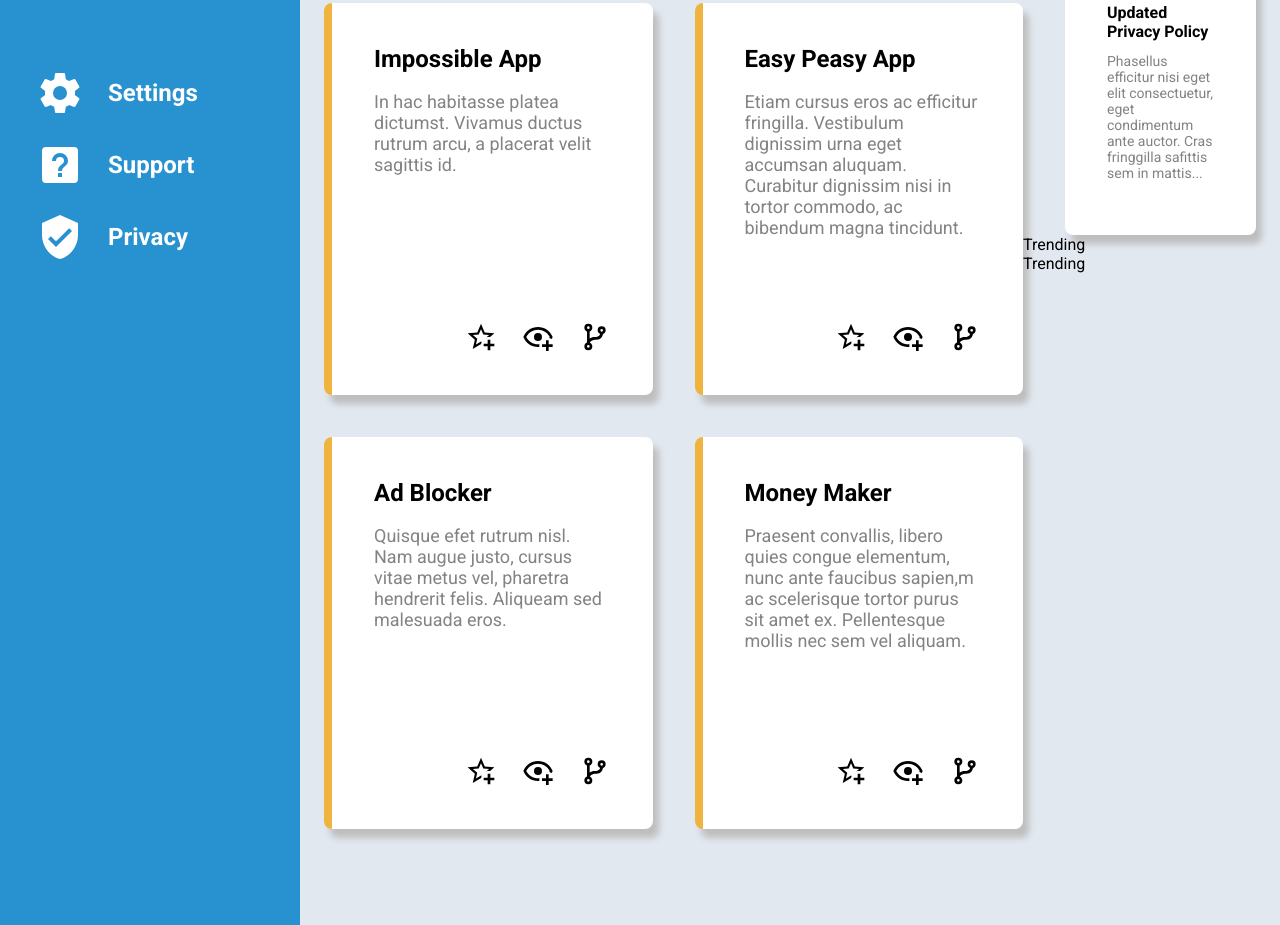
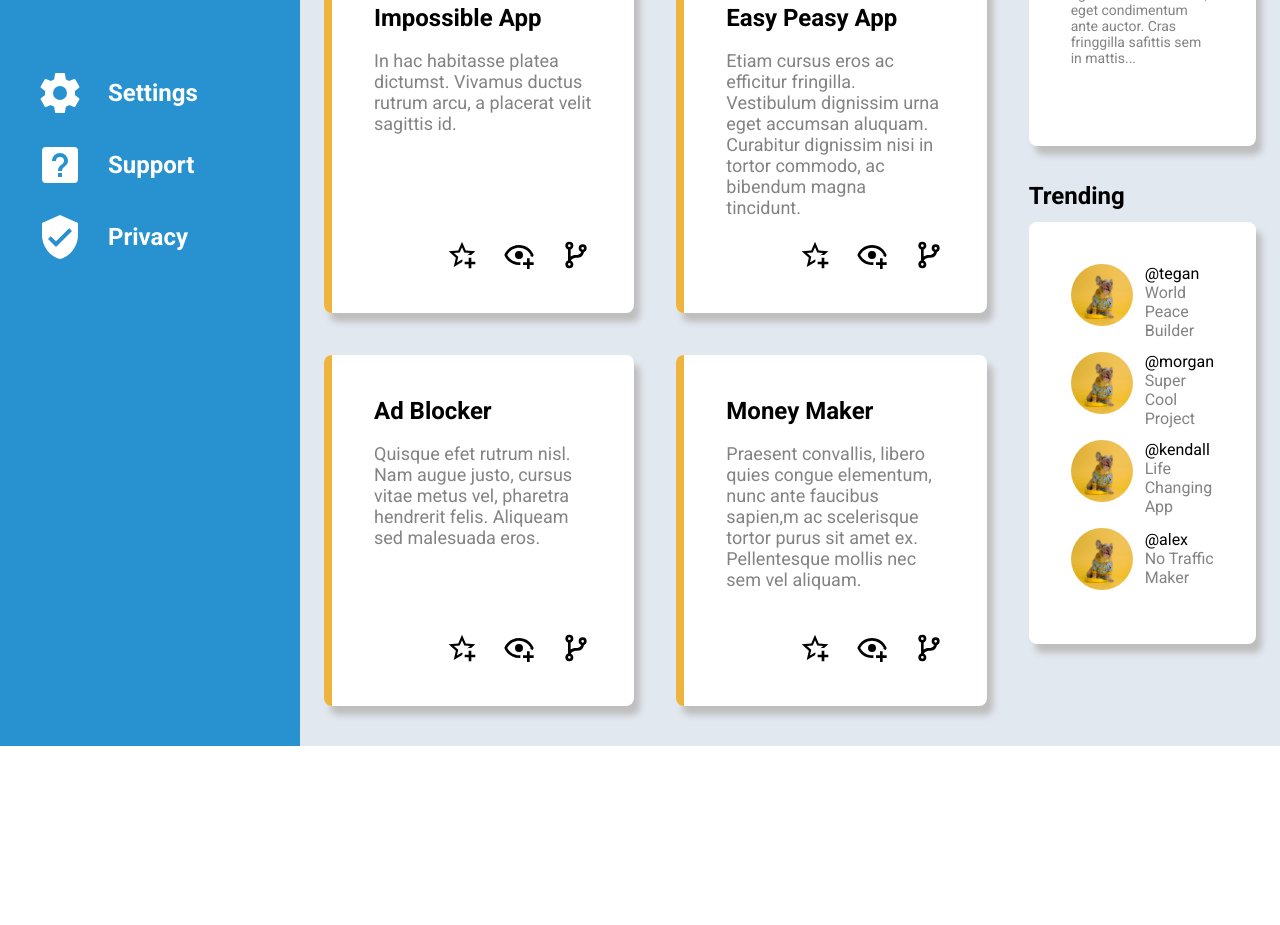
Before and after one commit to sateda/TOP-dashboard, a plain HTML site: page index.html in a window 1280 px wide. Shown: the part 777-1702 px from the top of the page. After the commit the page ends 1523 px from the top, so only its background shows below. Drawn offline with Linux system fonts and the light colour scheme.

Commit message:
Dashboard finished

```diff
--- a/index.html
+++ b/index.html
@@ -153,12 +153,40 @@
                     <p class="announcement-text">Phasellus efficitur nisi eget elit consectuetur, eget condimentum ante auctor. Cras fringgilla safittis sem in mattis...</p>
                 </div>
             </div>
-            <div class="tending">
-                <div class="trending-title">
-                    Trending
+            <div class="trending-container">
+                <div class="content-title" id="trending">
+                        Trending
                 </div>
                 <div class="trending-card">
-                    Trending
+                    <div class="trending-item">
+                        <img class="avatar" src="./assets/karsten-winegeart-6V6JC0zvpgc-unsplash.jpg" alt="avatar">
+                        <div class="trending-text">
+                            <p class="trending-account">@tegan</p>
+                            <p class="trending-project">World Peace Builder</p>
+                        </div>
+                    </div>
+                    <div class="trending-item">
+                        <img class="avatar" src="./assets/karsten-winegeart-6V6JC0zvpgc-unsplash.jpg" alt="avatar">
+                        <div class="trending-text">
+                            <p class="trending-account">@morgan</p>
+                            <p class="trending-project">Super Cool Project</p>
+                        </div>
+                    </div>
+                    <div class="trending-item">
+                        <img class="avatar" src="./assets/karsten-winegeart-6V6JC0zvpgc-unsplash.jpg" alt="avatar">
+                        <div class="trending-text">
+                            <p class="trending-account">@kendall</p>
+                            <p class="trending-project">Life Changing App</p>
+                        </div>
+                    </div>
+                    <div class="trending-item">
+                        <img class="avatar" src="./assets/karsten-winegeart-6V6JC0zvpgc-unsplash.jpg" alt="avatar">
+                        <div class="trending-text">
+                            <p class="trending-account">@alex</p>
+                            <p class="trending-project">No Traffic Maker</p>
+                        </div>
+                    </div>
+                </div>
                 </div>
             </div>
         </div>
--- a/style.css
+++ b/style.css
@@ -207,7 +207,7 @@ ul > li a {
     grid-template-columns: repeat(2, 1fr);
     grid-template-rows: repeat(3, 1fr);
     gap: 42px;
-    margin-bottom: 72px;
+    margin-bottom: 16px;
     grid-column: 1;
     grid-row: 2 / 4;
 }
@@ -256,7 +256,6 @@ ul > li a {
     margin-left: 42px;
     display: flex;
     flex-direction: column;
-
     border-radius: 8px;
     box-shadow: 6px 9px 6px rgb(190, 190, 190);
     background-color: #FFFFFF;
@@ -280,3 +279,45 @@ hr {
     border: 1px solid #83838350;
     margin-bottom: 12px;
 }
+
+#trending {
+    color: #000000;
+    padding-left: 42px;
+    margin-top: 24px;
+}
+
+.trending-container {
+    margin-bottom: 0px;
+}
+
+.trending-card {
+    margin-left: 42px;
+    display: flex;
+    flex-direction: column;
+    border-radius: 8px;
+    box-shadow: 6px 9px 6px rgb(190, 190, 190);
+    background-color: #FFFFFF;
+    padding: 42px;
+}
+
+.trending-item {
+    display: flex;
+    padding-bottom: 12px;
+}
+
+.trending-account {
+    font-size: 16px;
+    margin-left: 12px;
+}
+
+.trending-project {
+    color: #838383;
+    font-size: 16px;
+    margin-left: 12px;
+}
+
+.trending-text {
+    display: flex;
+    flex-direction: column;
+    justify-content: center;
+}
```
